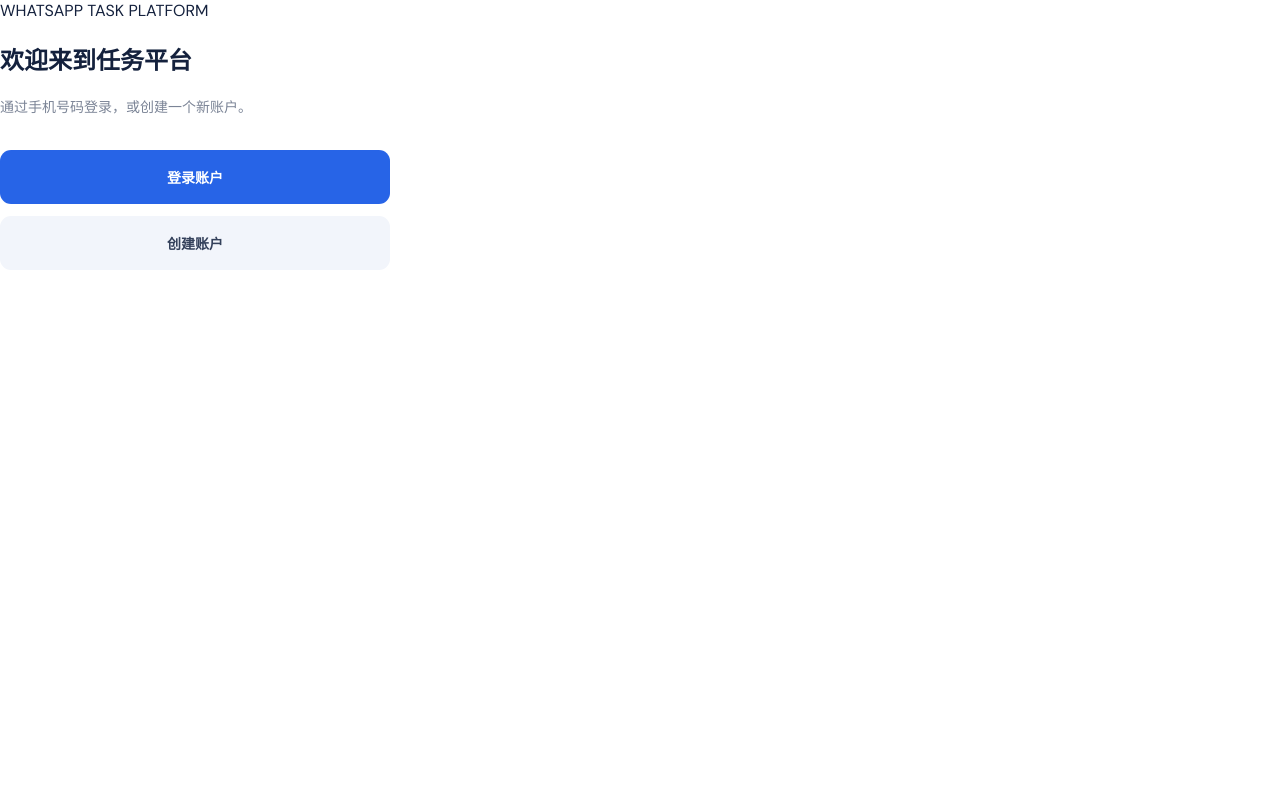
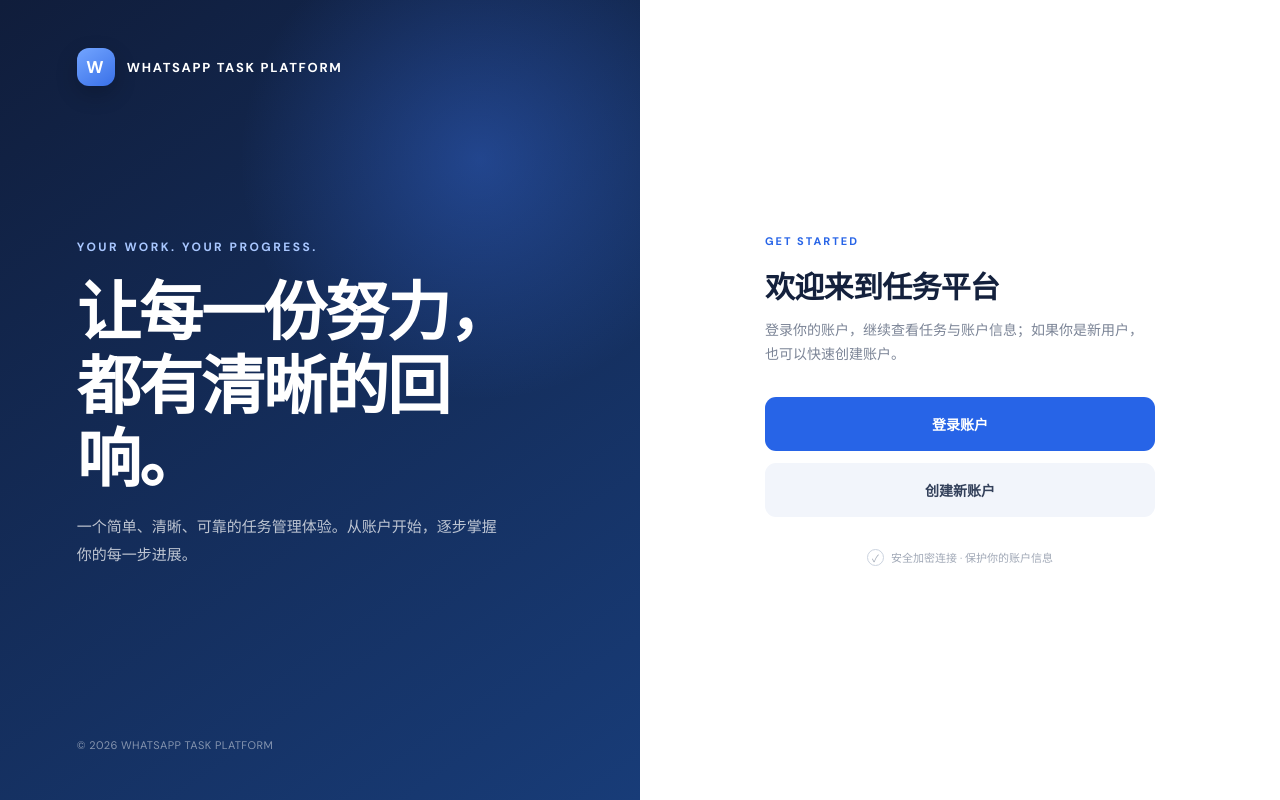
Before and after one commit to xiaolongsvip/whatsapp-task-platform, a Next.js app in the folder apps/web/: page / in a window 1280 px wide. Built offline with nearby package versions, Linux system fonts and the light colour scheme.

Commit message:
Redesign user portal entry page to match authentication brand system

```diff
--- a/apps/web/src/app/page.tsx
+++ b/apps/web/src/app/page.tsx
@@ -3,13 +3,28 @@ import Link from "next/link";
 export default function HomePage() {
   return (
     <main className="home-shell">
-      <section className="home-card">
-        <div className="auth-brand">WHATSAPP TASK PLATFORM</div>
-        <h1>欢迎来到任务平台</h1>
-        <p className="auth-subtitle">通过手机号码登录，或创建一个新账户。</p>
-        <div className="home-actions">
-          <Link href="/login">登录账户</Link>
-          <Link className="secondary" href="/register">创建账户</Link>
+      <section className="home-visual">
+        <div className="brand-lockup">
+          <span className="brand-mark">W</span>
+          <span>WHATSAPP TASK PLATFORM</span>
+        </div>
+        <div>
+          <div className="visual-eyebrow">YOUR WORK. YOUR PROGRESS.</div>
+          <h1>让每一份努力，<br />都有清晰的回响。</h1>
+          <p>一个简单、清晰、可靠的任务管理体验。从账户开始，逐步掌握你的每一步进展。</p>
+        </div>
+        <div className="visual-foot">© 2026 WHATSAPP TASK PLATFORM</div>
+      </section>
+      <section className="home-panel">
+        <div className="home-card">
+          <div className="auth-kicker">GET STARTED</div>
+          <h2>欢迎来到任务平台</h2>
+          <p>登录你的账户，继续查看任务与账户信息；如果你是新用户，也可以快速创建账户。</p>
+          <div className="home-actions">
+            <Link href="/login">登录账户</Link>
+            <Link className="secondary" href="/register">创建新账户</Link>
+          </div>
+          <div className="auth-security"><span className="auth-security-mark">✓</span>安全加密连接 · 保护你的账户信息</div>
         </div>
       </section>
     </main>
```
